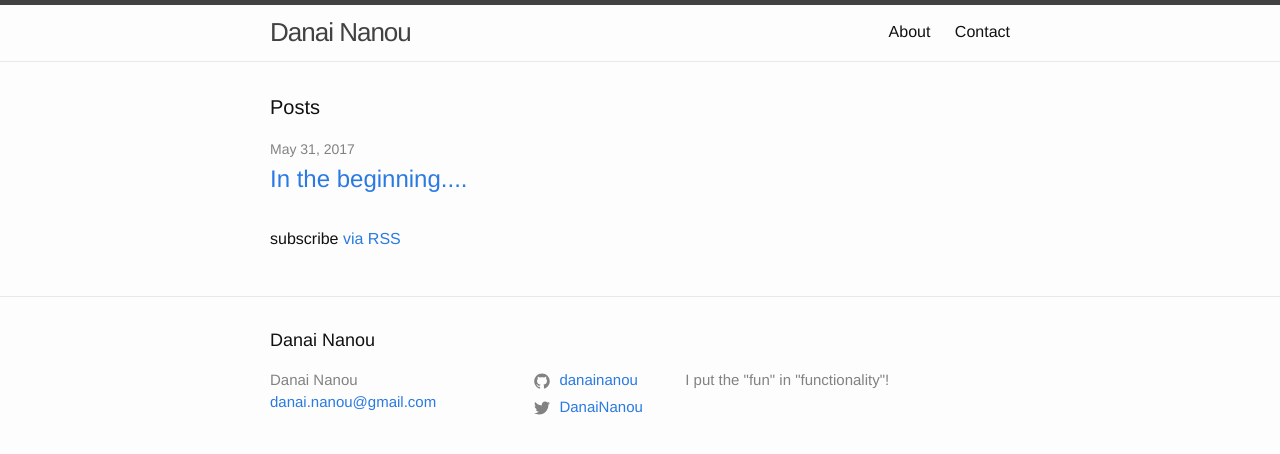
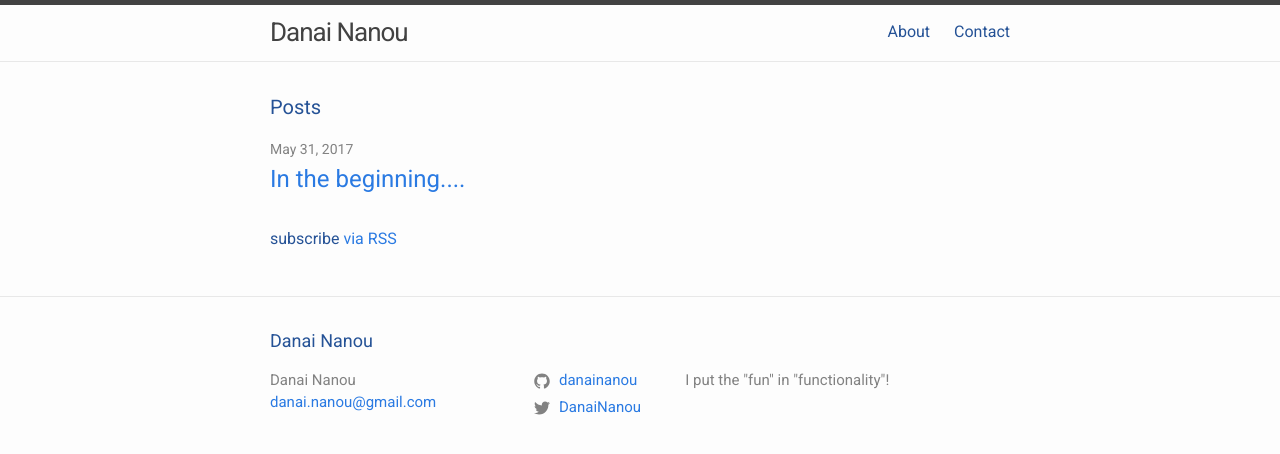
Before and after one commit to danainanou/danainanou.github.io, a Jekyll site: the page built from index.md, in a window 1280 px wide. Shown: the top 454 px of the page. Built offline with Jekyll 4.4.1, drawn with Linux system fonts in a browser that asks for light colours.

Commit message:
added fonts and changed text colour

```diff
--- a/_includes/head.html
+++ b/_includes/head.html
@@ -9,6 +9,7 @@
   <link rel="stylesheet" href="{{ "/assets/main.css" | relative_url }}">
   <link rel="canonical" href="{{ page.url | replace:'index.html','' | absolute_url }}">
   <link rel="alternate" type="application/rss+xml" title="{{ site.title | escape }}" href="{{ "/feed.xml" | relative_url }}">
+  <link href="https://fonts.googleapis.com/css?family=Montserrat:400,900|Roboto:400,500,700" rel="stylesheet">
 
   {% if jekyll.environment == 'production' and site.google_analytics %}
   {% include google-analytics.html %}
--- a/_sass/minima.scss
+++ b/_sass/minima.scss
@@ -2,7 +2,7 @@
 
 // Define defaults for each variable.
 
-$base-font-family: "Helvetica Neue", Helvetica, Arial, sans-serif !default;
+$base-font-family: 'Roboto', sans-serif !default;
 $base-font-size:   16px !default;
 $base-font-weight: 400 !default;
 $small-font-size:  $base-font-size * 0.875 !default;
@@ -10,7 +10,7 @@ $base-line-height: 1.5 !default;
 
 $spacing-unit:     30px !default;
 
-$text-color:       #111 !default;
+$text-color:       #255296 !default;
 $background-color: #fdfdfd !default;
 $brand-color:      #2a7ae2 !default;
 
```
